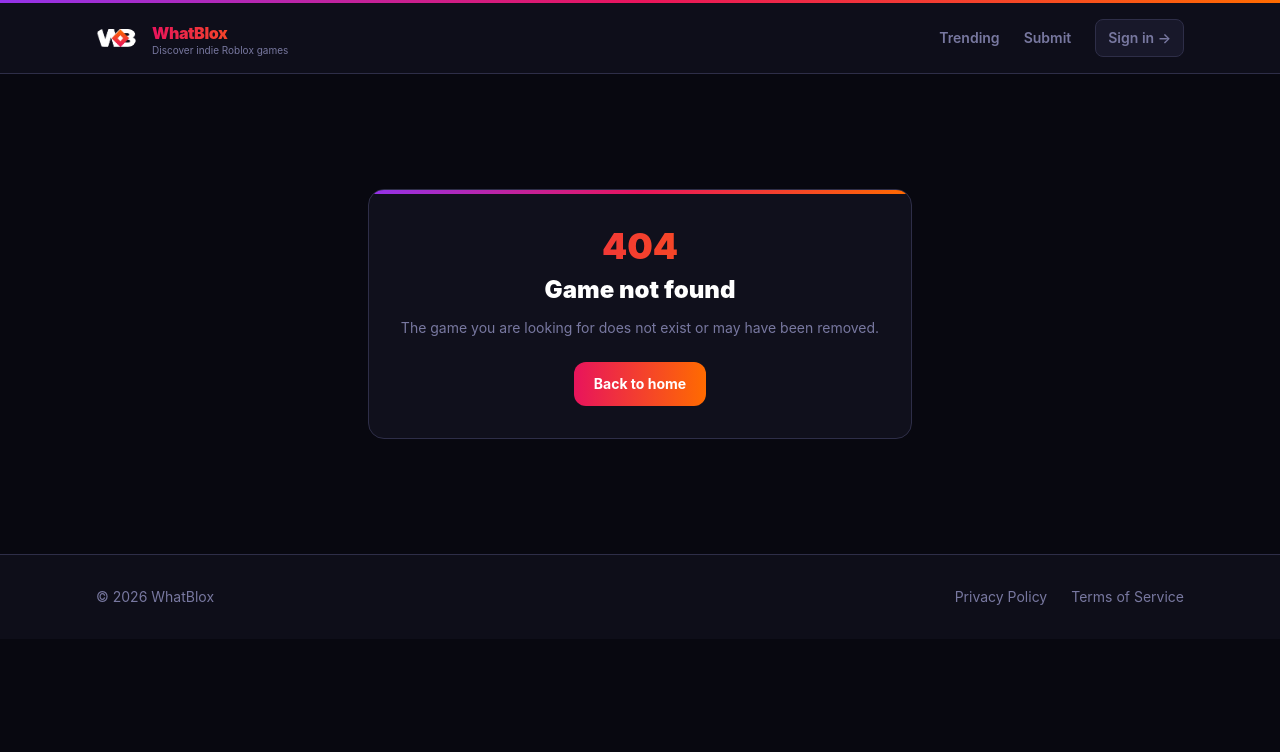
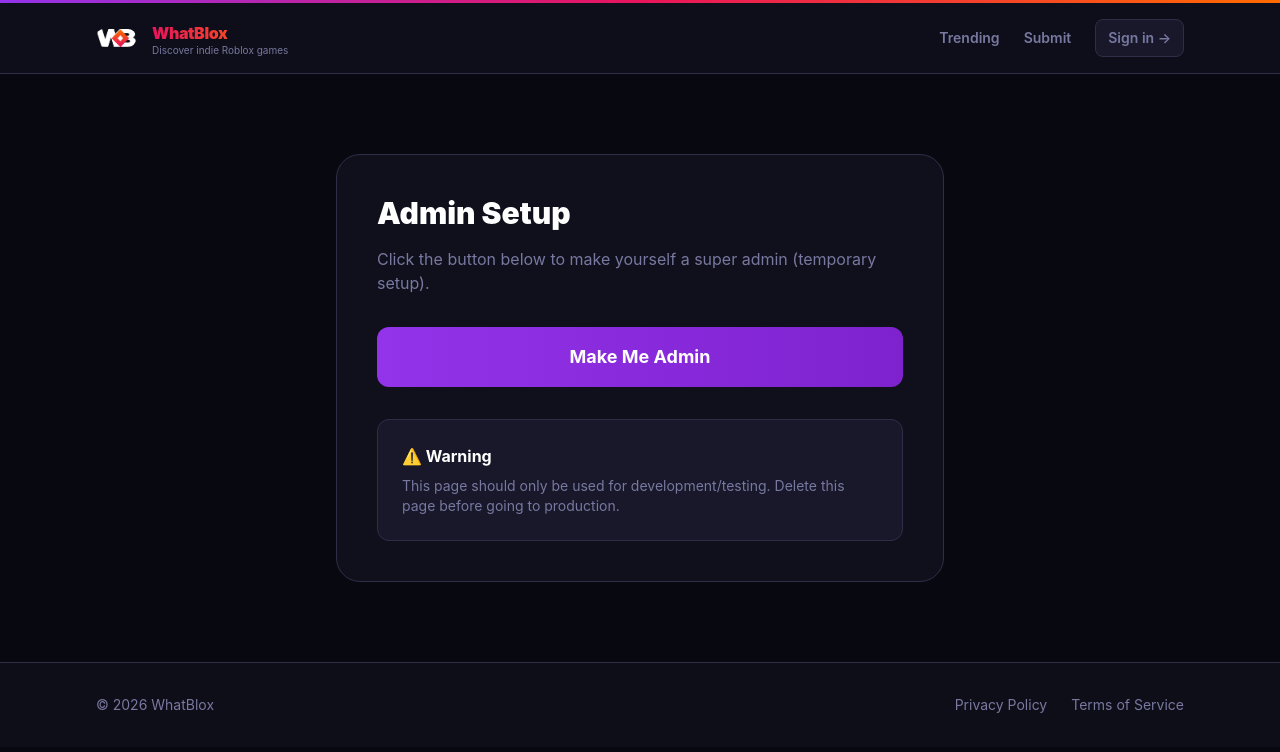
Before and after one commit to SquellyFineOfficiel/WhatBlox, a Next.js app: page /admin-setup in a window 1280 px wide. Before the commit this address had no page. Shown: the top 752 px of the page. Built offline with nearby package versions, Linux system fonts and the light colour scheme.

Commit message:
Nothing important

```diff
--- /dev/null
+++ b/src/app/admin-setup/page.tsx
@@ -0,0 +1,78 @@
+'use client';
+
+import { useState } from 'react';
+import { useRouter } from 'next/navigation';
+
+export default function AdminSetupPage() {
+  const router = useRouter();
+  const [loading, setLoading] = useState(false);
+  const [message, setMessage] = useState('');
+  const [error, setError] = useState('');
+
+  const makeAdmin = async () => {
+    setLoading(true);
+    setMessage('');
+    setError('');
+
+    try {
+      const res = await fetch('/api/admin-setup', {
+        method: 'POST',
+      });
+
+      const data = await res.json();
+
+      if (!res.ok) {
+        setError(data.error || 'Failed to make you admin');
+        return;
+      }
+
+      setMessage(data.message);
+      setTimeout(() => {
+        router.push('/dashboard');
+      }, 2000);
+    } catch (err) {
+      setError('Error: ' + (err instanceof Error ? err.message : 'Unknown error'));
+    } finally {
+      setLoading(false);
+    }
+  };
+
+  return (
+    <main className="mx-auto max-w-2xl px-4 py-20 sm:px-6 lg:px-8">
+      <div className="rounded-3xl border border-rbx-border bg-rbx-surface p-10">
+        <h1 className="text-3xl font-black text-white">Admin Setup</h1>
+        <p className="mt-4 text-rbx-muted">Click the button below to make yourself a super admin (temporary setup).</p>
+
+        <div className="mt-8 space-y-4">
+          <button
+            onClick={makeAdmin}
+            disabled={loading}
+            className="w-full rounded-xl bg-gradient-to-r from-purple-600 to-purple-700 px-6 py-4 text-lg font-bold text-white transition hover:opacity-90 disabled:opacity-50 focus-visible:ring-2 focus-visible:ring-purple-500"
+          >
+            {loading ? 'Making you admin...' : 'Make Me Admin'}
+          </button>
+
+          {message && (
+            <div className="rounded-xl border border-green-500/50 bg-green-500/10 p-4">
+              <p className="text-green-400 font-bold">✓ {message}</p>
+              <p className="text-sm text-green-300 mt-2">Redirecting to dashboard...</p>
+            </div>
+          )}
+
+          {error && (
+            <div className="rounded-xl border border-red-500/50 bg-red-500/10 p-4">
+              <p className="text-red-400 font-bold">✗ {error}</p>
+            </div>
+          )}
+        </div>
+
+        <div className="mt-8 rounded-xl border border-rbx-border bg-rbx-surface-2 p-6">
+          <h2 className="font-bold text-white">⚠️ Warning</h2>
+          <p className="mt-2 text-sm text-rbx-muted">
+            This page should only be used for development/testing. Delete this page before going to production.
+          </p>
+        </div>
+      </div>
+    </main>
+  );
+}
--- /dev/null
+++ b/src/app/api/admin-setup/route.ts
@@ -0,0 +1,48 @@
+import { NextRequest, NextResponse } from 'next/server';
+import { getServerUser } from '@/src/lib/auth-server';
+import { createAdminClient } from '@/src/lib/supabase/server';
+
+export async function POST(req: NextRequest) {
+  try {
+    const user = await getServerUser();
+    if (!user) {
+      return NextResponse.json({ error: 'Not logged in' }, { status: 401 });
+    }
+
+    const adminClient = createAdminClient();
+    if (!adminClient) {
+      return NextResponse.json({ error: 'Admin client not available' }, { status: 500 });
+    }
+
+    const { error } = await adminClient.from('admin_users').insert({
+      id: user.id,
+      role: 'super_admin',
+      permissions: ['review', 'ban_users', 'ban_games', 'view_analytics', 'view_logs', 'review_appeals', 'manage_admins'],
+    });
+
+    if (error) {
+      // If user already exists, update instead
+      if (error.code === '23505') {
+        const { error: updateError } = await adminClient
+          .from('admin_users')
+          .update({
+            role: 'super_admin',
+            permissions: ['review', 'ban_users', 'ban_games', 'view_analytics', 'view_logs', 'review_appeals', 'manage_admins'],
+          })
+          .eq('id', user.id);
+
+        if (updateError) {
+          return NextResponse.json({ error: updateError.message }, { status: 500 });
+        }
+
+        return NextResponse.json({ message: 'Admin status updated!' });
+      }
+
+      return NextResponse.json({ error: error.message }, { status: 500 });
+    }
+
+    return NextResponse.json({ message: 'You are now a super admin!' });
+  } catch (err) {
+    return NextResponse.json({ error: 'Internal server error' }, { status: 500 });
+  }
+}
```
